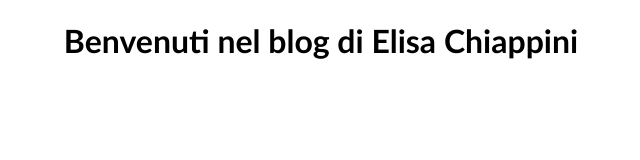
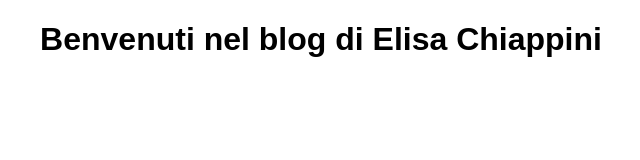
Before and after one commit to elisabichiappini/express-blog-routing, a website: page index.html in a window 1280 px wide. Shown: the whole page, without its empty margins (319-959 px from the left). Drawn offline with Linux system fonts and the light colour scheme.

Commit message:
feat: add index e controller posts to index

```diff
--- a/controllers/posts.js
+++ b/controllers/posts.js
@@ -10,6 +10,7 @@ const index = (req, res) => {
     res.format({
         html: () => {
             let html = `
+            <div style="font-family:sans-serif">
             <h2>leggi i posts</h2>
             <ul>
             `
@@ -26,6 +27,7 @@ const index = (req, res) => {
                 })
                 html += `
             </ul>
+            </div>
             `
             res.send(html);
         },
--- a/index.html
+++ b/index.html
@@ -6,6 +6,6 @@
     <title>BLOGELISA</title>
 </head>
 <body>
-    <h1 style="text-align: center; font-family: 'Gill Sans'">Benvenuti nel blog di Elisa Chiappini</h1>
+    <h1 style="text-align: center; font-family: sans-serif;">Benvenuti nel blog di Elisa Chiappini</h1>
 </body>
 </html>
```
